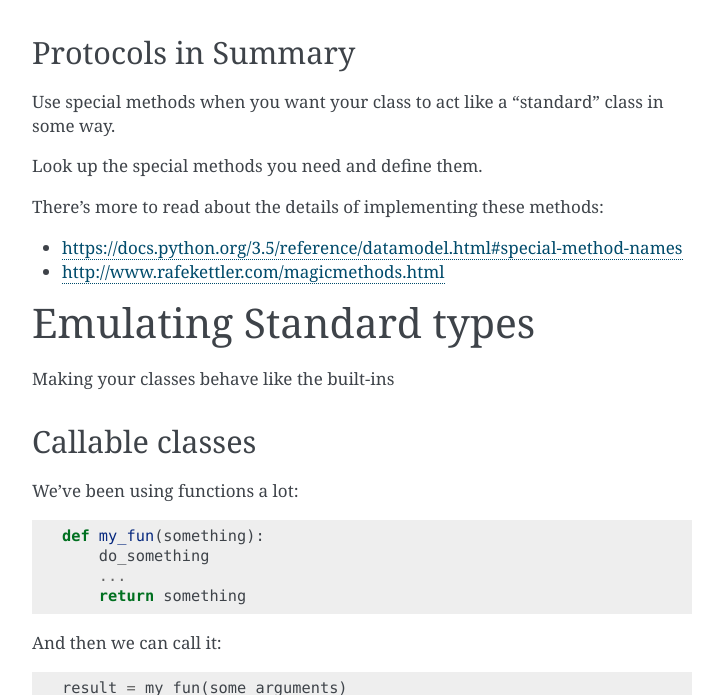
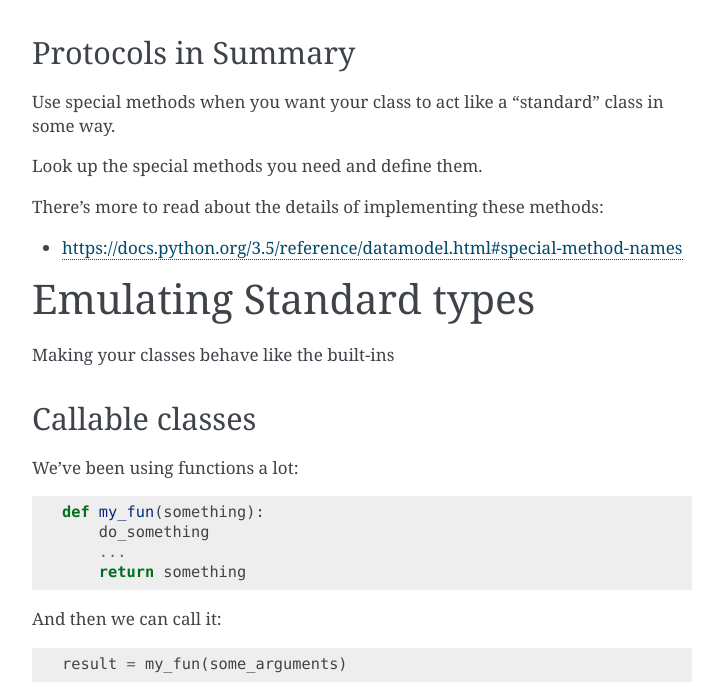
Before and after one commit to UWPCE-PythonCert/Py100, a Sphinx documentation site: the page built from source/modules/SpecialMethodsAndProtocols.rst, in a window 1280 px wide and 900 px high, scrolled down 2167 px, cut to the strip 0-695 px from the top of the window. Shown: the whole strip, without its empty margins (388-1111 px from the left). Built offline with Sphinx 7.4.7, drawn with Linux system fonts in a browser that asks for light colours; some of the changed lines change nothing that is shown.

Commit message:
Remove dead link

```diff
--- a/source/modules/SpecialMethodsAndProtocols.rst
+++ b/source/modules/SpecialMethodsAndProtocols.rst
@@ -116,7 +116,6 @@ Look up the special methods you need and define them.
 There's more to read about the details of implementing these methods:
 
 * https://docs.python.org/3.5/reference/datamodel.html#special-method-names
-* http://www.rafekettler.com/magicmethods.html
 
 Emulating Standard types
 =========================
```
